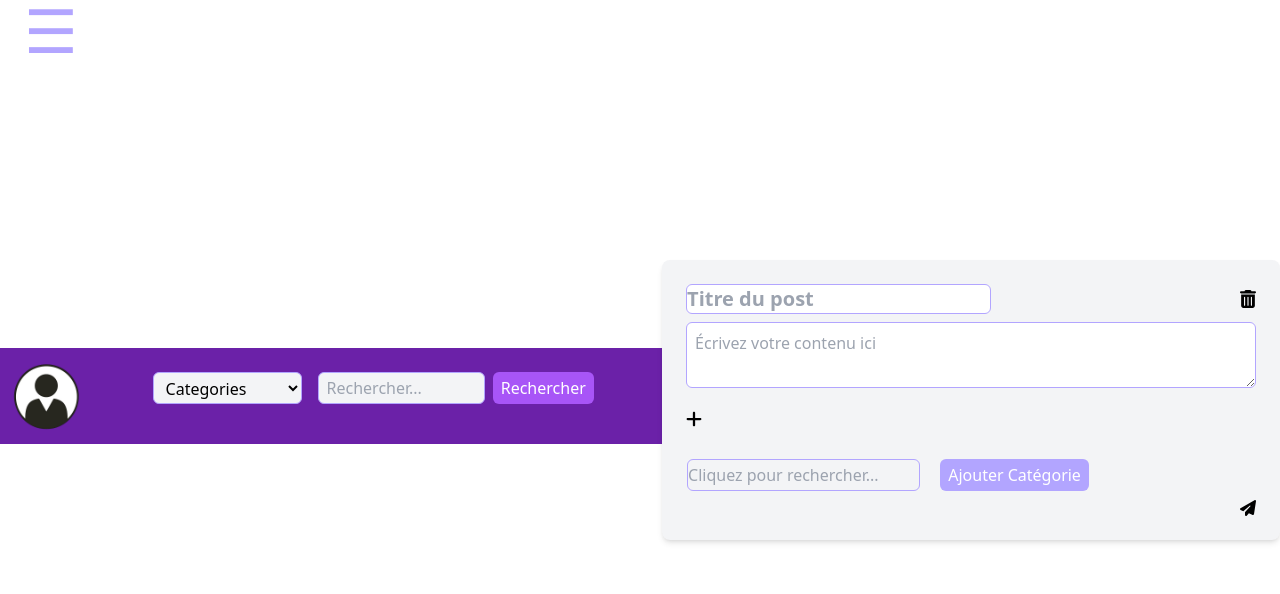
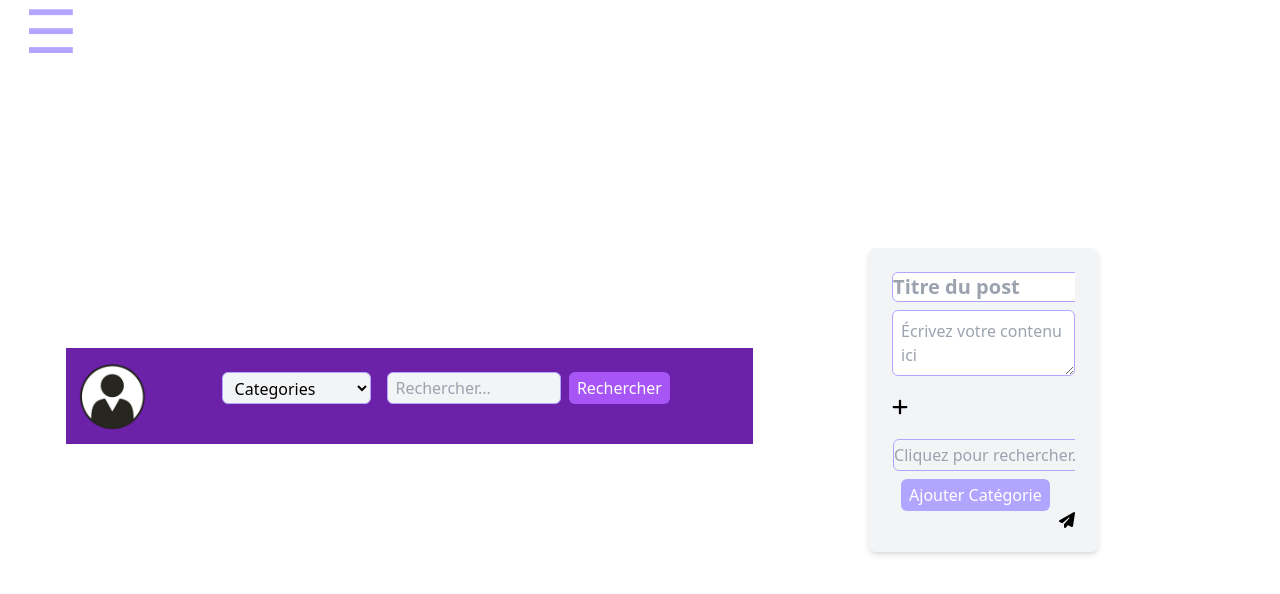
Before and after one commit to GeniusTom-Dev/projet-php-but-2, a PHP site: page /TpWeb/View/creationPost.php in a window 1280 px wide. Shown: the top 594 px of the page. Run offline with PHP 8.4, Linux system fonts and the light colour scheme; the visitor is signed in with stand-in values (Sample User, id 1); data that the repository does not hold is empty; some libraries are stand-ins or nearby versions.

Commit message:
Update design

```diff
--- a/View/creationPost.php
+++ b/View/creationPost.php
@@ -17,11 +17,13 @@
     <?php require_once "navbarTailswind.php";?>
 </div>
 
-<?php
+<div class="flex items-center justify-center">
+    <?php
 
-echo $controller->getCreatePost();
+    echo $controller->getCreatePost();
 
-?>
+    ?>
+</div>
 
 <script src="/projet-php-but-2/html/script/scriptCreatePost.js"></script>
 </body>
```
